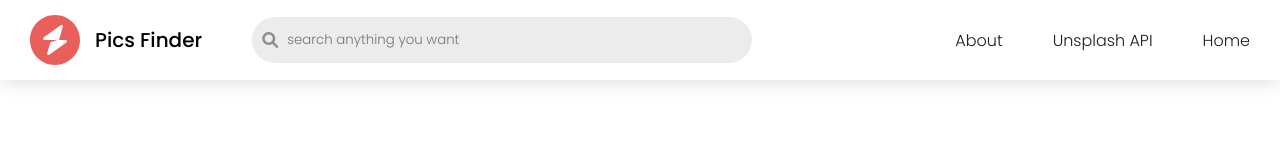
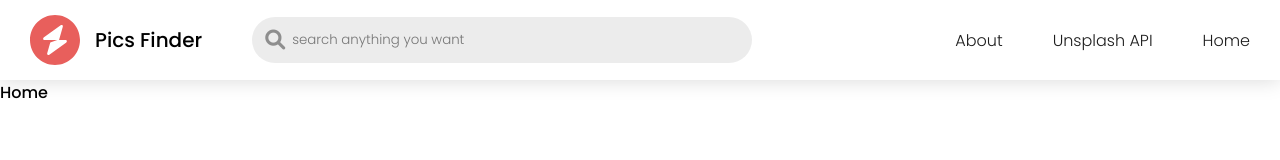
Before and after one commit to mostafa-kheibary/picsFinder-react, a React (Create React App) app: page / in a window 1280 px wide. Shown: the top 160 px of the page. Built offline with nearby package versions, Linux system fonts and the light colour scheme.

Commit message:
add route and pages

```diff
--- a/package.json
+++ b/package.json
@@ -8,6 +8,7 @@
     "@testing-library/user-event": "^13.5.0",
     "react": "^17.0.2",
     "react-dom": "^17.0.2",
+    "react-router-dom": "^6.2.1",
     "react-scripts": "5.0.0",
     "web-vitals": "^2.1.4"
   },
--- a/src/App.js
+++ b/src/App.js
@@ -1,7 +1,19 @@
+import { BrowserRouter, Route, Routes } from 'react-router-dom';
+
 import Home from './pages/Home/Home';
+import Header from './Layouts/Header/Header';
+import About from './pages/About/About';
 import './App.css';
 const App = () => {
-  return <Home />;
+  return (
+    <BrowserRouter>
+      <Header />
+      <Routes>
+        <Route path='/' element={<Home />} />
+        <Route path='/about' element={<About />} />
+      </Routes>
+    </BrowserRouter>
+  );
 };
 
 export default App;
--- a/src/components/Nav/Nav.css
+++ b/src/components/Nav/Nav.css
@@ -6,9 +6,13 @@
 }
 .nav-link{
   color: var(--black);
+  text-decoration: none;
   font-weight: 300;
   cursor: pointer;
 }
 .nav-link:hover{
   color: black;
 }
+.hh{
+  color: red !important;
+}
--- a/src/components/Nav/Nav.jsx
+++ b/src/components/Nav/Nav.jsx
@@ -1,11 +1,16 @@
+import { NavLink } from 'react-router-dom';
 import './Nav.css';
 const Nav = () => {
   return (
     <nav>
       <ul className='header-nav'>
-        <li className='nav-link'>Home</li>
+        <NavLink className='nav-link' to='/'>
+          Home
+        </NavLink>
         <li className='nav-link'>Unsplash API</li>
-        <li className='nav-link'>About</li>
+        <NavLink className='nav-link' to='/about'>
+          About
+        </NavLink>
       </ul>
     </nav>
   );
--- a/src/components/Search/Search.css
+++ b/src/components/Search/Search.css
@@ -6,7 +6,7 @@
 .search-input {
   background-color: var(--gray);
   width: 100%;
-  padding: 13px 13px 13px 35px;
+  padding: 13px 13px 13px 40px;
   border-radius: 50px;
   border: none;
 }
@@ -18,7 +18,8 @@
 }
 .search-icon {
   position: absolute;
-  left: 10px;
+  font-size: 20px;
+  left: 13px;
   top: 50%;
   transform: translateY(-50%);
   color: #8e8e8e;
--- a/src/pages/About/About.jsx
+++ b/src/pages/About/About.jsx
@@ -1,9 +1,5 @@
-import React from 'react'
+const About = () => {
+  return <div>About</div>;
+};
 
-const About = () => {
-  return (
-    <div>About</div>
-  )
-}
-
-export default About
+export default About;
--- a/src/pages/Home/Home.jsx
+++ b/src/pages/Home/Home.jsx
@@ -1,7 +1,7 @@
-import React from 'react';
-import Header from '../../Layouts/Header/Header';
 const Home = () => {
-  return <Header />;
+  return (
+    <div>Home</div>
+  );
 };
 
 export default Home;
```
Also changed, not shown: 1 other file (tests, documents, lock files or other folders).
